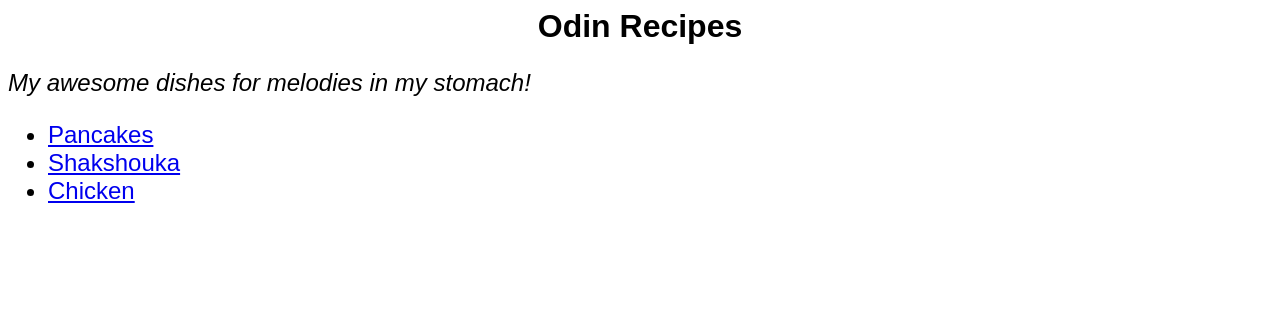
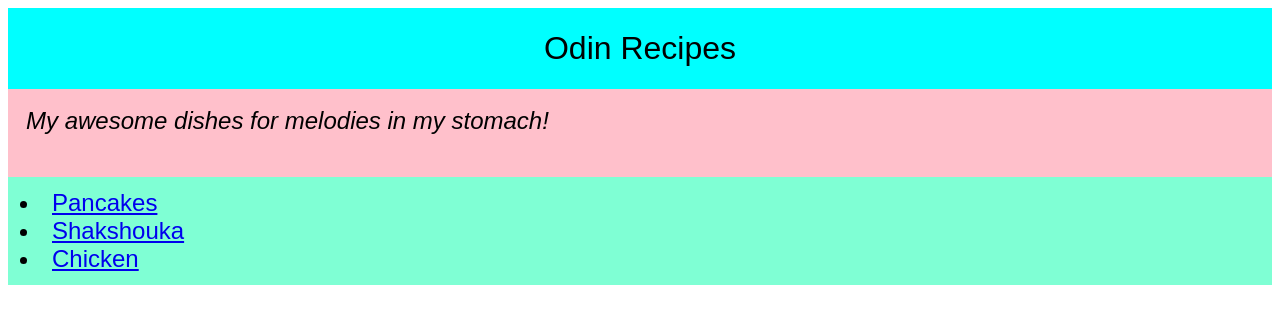
Before and after one commit to artnkalali/odin-recipes, a plain HTML site: page index.html in a window 1280 px wide. Drawn offline with Linux system fonts and the light colour scheme.

Commit message:
Edit index.css and index.html

```diff
--- a/index.css
+++ b/index.css
@@ -1,13 +1,21 @@
 body{
     font-family: Arial, Helvetica, sans-serif;
 }
-h1{
+.a{
+    background-color: aqua;
     text-align: center;
+    font-size: 32px;
+    padding: 22px;
 }
-p{
+.b{
+    background-color: pink;
     font-size: 24px;
     font-style: italic;
+    padding: 18px;
 }
-ul {
+.c{
+    background-color: aquamarine;
     font-size: 24px;
+    padding: 12px;
+
 }
--- a/index.html
+++ b/index.html
@@ -8,12 +8,12 @@
   <link rel="stylesheet" href="index.css">
  </head>
  <body>
-      <h1>Odin Recipes</h1>
-      <p>My awesome dishes for melodies in my stomach!</p>
-      <ul>
+      <div class="a"<h1>Odin Recipes</h1></div>
+      <div class="b"<p>My awesome dishes for melodies in my stomach!</p></div>
+      <div class="c"<ul>
       <li><a href="recipes/pancakes.html">Pancakes</a></li>
       <li><a href="recipes/shakshouka.html">Shakshouka</a></li>
       <li><a href="recipes/chicken.html">Chicken</a></li>
-      </ul>
+      </ul></div>
  </body>
 </html>
```
